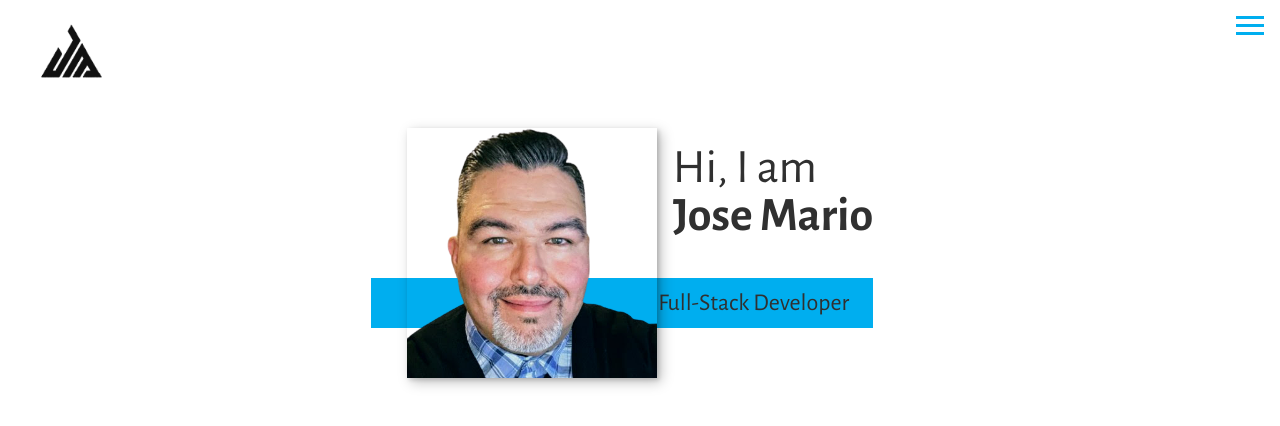
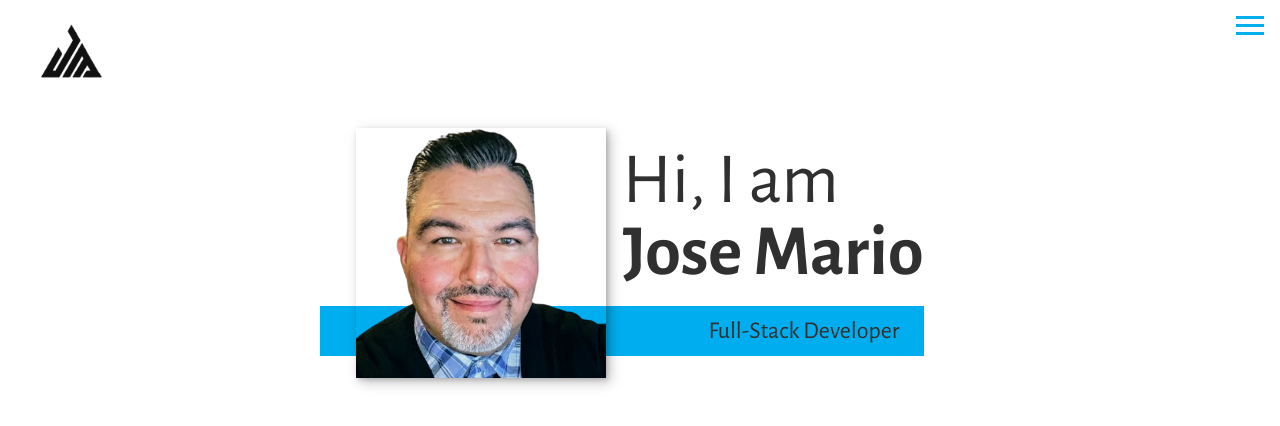
Before and after one commit to JoseMarioDev/josemariodev-portfolio, a React (Create React App) app: page / in a window 1280 px wide. Shown: the top 426 px of the page. Built offline with nearby package versions, Linux system fonts and the light colour scheme.

Commit message:
:lipstick: Styles for intro component wip

```diff
--- a/src/scss/_config.scss
+++ b/src/scss/_config.scss
@@ -18,16 +18,16 @@ $background-opacity: 0.9;
 $fw-reg: 300;
 $fw-bold: 700;
 
-$fs-h1: 3rem;
-$fs-h2: 2.25rem;
-$fs-h3: 1.5rem;
-$fs-body: 1rem;
-
 $bs: 0.25em 0.25em 0.75em rgba(0, 0, 0, 0.25),
   0.125em 0.125em 0.25em rgba(0, 0, 0, 0.15);
 
 $show-home-image: true;
 $home-image: url(../img/background.jpg);
+
+$fs-body: 1rem;
+$fs-h1: 3rem;
+$fs-h2: 2.25rem;
+$fs-h3: 1.5rem;
 
 // ************
 // General Styles
@@ -112,38 +112,3 @@ h2 {
 h3 {
   font-size: $fs-h3;
 }
-
-// ************
-// Title Styles
-// ************
-
-.section__title {
-  margin-top: 1rem;
-  margin-bottom: 0.25em;
-}
-
-.section__title--intro {
-  font-weight: $fw-reg;
-}
-.section__title--intro strong {
-  display: block;
-}
-
-.section__subtitle {
-  margin: 0;
-  font-size: $fs-h3;
-}
-
-.section__subtitle--intro,
-.section__subtitle--about {
-  background: $clr-accent;
-  padding: 0.25em 1em;
-  font-family: $ff-secondary;
-  margin-bottom: 1em;
-}
-
-.section__subtitle--work {
-  color: $clr-accent;
-  font-weight: $fw-bold;
-  margin-bottom: 2em;
-}
--- a/src/scss/_intro.scss
+++ b/src/scss/_intro.scss
@@ -1,10 +1,20 @@
 // ************
 // Intro
 // ************
+section {
+  padding: 5em 2em;
+}
 
+#home {
+  padding: 0em 2em 5em 2em;
+}
 .intro {
   position: relative;
   padding-bottom: 2rem;
+}
+
+strong {
+  font-weight: $fw-bold;
 }
 .modal-links {
   padding: 0rem 0 5rem 0;
@@ -17,3 +27,38 @@
 .section__subtitle--intro {
   display: inline-block;
 }
+
+// ************
+// Title Styles
+// ************
+
+.section__title {
+  margin-top: 1rem;
+  margin-bottom: 0.25em;
+}
+
+.section__title--intro {
+  font-weight: $fw-reg;
+}
+.section__title--intro strong {
+  display: block;
+}
+
+.section__subtitle {
+  margin: 0;
+  font-size: $fs-h3;
+}
+
+.section__subtitle--intro,
+.section__subtitle--about {
+  background: $clr-accent;
+  padding: 0.25em 1em;
+  font-family: $ff-secondary;
+  margin-bottom: 1em;
+}
+
+.section__subtitle--work {
+  color: $clr-accent;
+  font-weight: $fw-bold;
+  margin-bottom: 2em;
+}
--- a/src/scss/_media.scss
+++ b/src/scss/_media.scss
@@ -3,11 +3,9 @@
 // *******************
 
 @media (min-width: 800px) {
-  :root {
-    $fs-h1: 4.5rem;
-    $fs-h2: 3.75rem;
-    $fs-h3: 1.5rem;
-    $fs-body: 1.125rem;
+  .section__title,
+  .section__title--intro {
+    font-size: 4.5rem;
   }
 }
 
```
